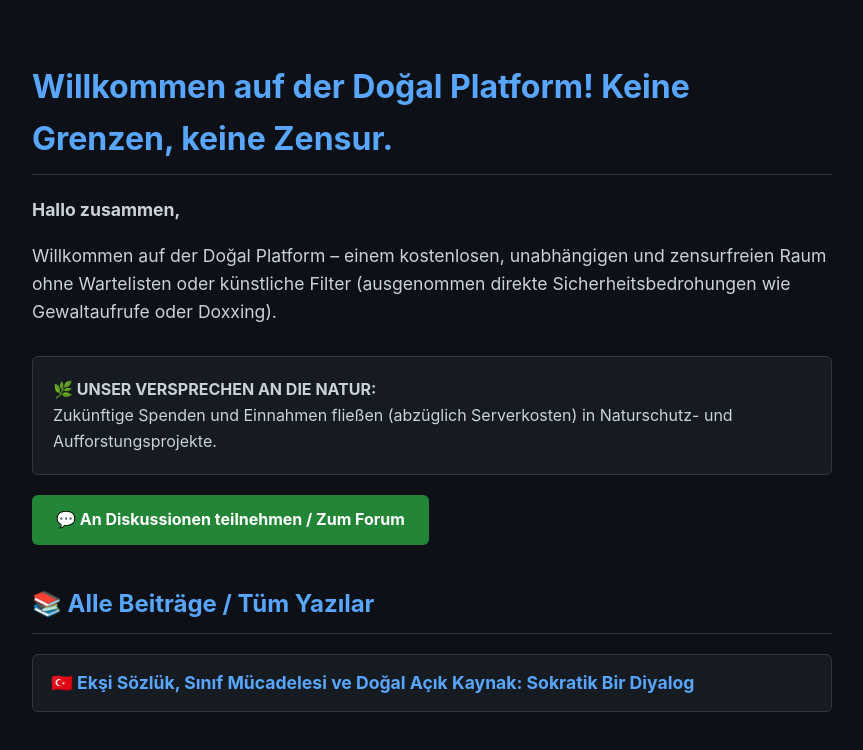
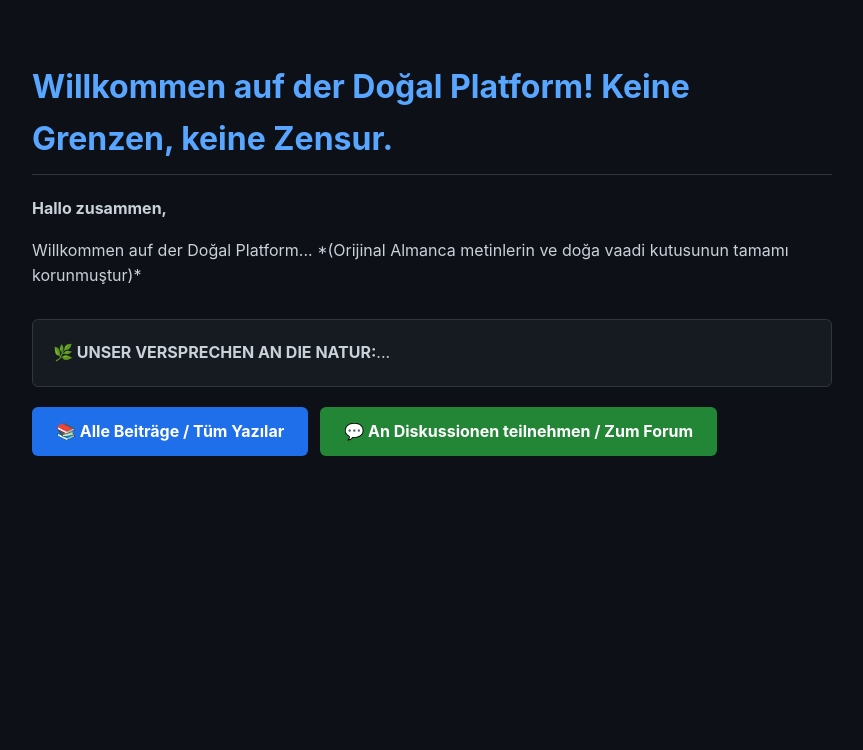
Before and after one commit to husnu36-tech/naturalplatform-dogalplatform, a plain HTML site: page de/index.html in a window 1280 px wide. Shown: the whole page, without its empty margins (208-1071 px from the left). Drawn offline with Linux system fonts and the light colour scheme.

Commit message:
Refactor HTML structure and styles in index.html

```diff
--- a/de/index.html
+++ b/de/index.html
@@ -7,29 +7,21 @@
     <title>Doğal Platform | Zensurfreier Raum</title>
     <style>
         body { font-family: -apple-system, BlinkMacSystemFont, "Segoe UI", Roboto, sans-serif; background-color: #0d1117; color: #c9d1d9; line-height: 1.6; padding: 40px 20px; max-width: 800px; margin: 0 auto; }
-        h1, h2 { color: #58a6ff; border-bottom: 1px solid #30363d; padding-bottom: 10px; }
-        h1 { font-size: 2rem; } h2 { font-size: 1.5rem; margin-top: 40px; }
-        p { font-size: 1.1rem; }
+        h1 { color: #58a6ff; font-size: 2rem; border-bottom: 1px solid #30363d; padding-bottom: 10px; }
         .notice { background-color: #161b22; border: 1px solid #30363d; padding: 20px; border-radius: 6px; margin-top: 30px; }
-        .btn-kürsu { display: inline-block; background-color: #238636; color: white; padding: 12px 24px; text-decoration: none; border-radius: 6px; font-weight: bold; margin-top: 20px; }
-        .btn-kürsu:hover { background-color: #2ea043; }
-        .article-list { list-style: none; padding: 0; margin-top: 20px; }
-        .article-list li { background-color: #161b22; border: 1px solid #30363d; padding: 14px 18px; border-radius: 6px; margin-bottom: 12px; }
-        .article-list a { color: #58a6ff; text-decoration: none; font-size: 1.1rem; font-weight: bold; display: block; }
+        .btn-group { display: flex; flex-wrap: wrap; gap: 12px; margin-top: 20px; }
+        .btn-kürsu { display: inline-block; background-color: #238636; color: white; padding: 12px 24px; text-decoration: none; border-radius: 6px; font-weight: bold; }
+        .btn-yazilar { display: inline-block; background-color: #1f6feb; color: white; padding: 12px 24px; text-decoration: none; border-radius: 6px; font-weight: bold; }
     </style>
 </head>
 <body>
     <h1>Willkommen auf der Doğal Platform! Keine Grenzen, keine Zensur.</h1>
     <p><strong>Hallo zusammen,</strong></p>
-    <p>Willkommen auf der Doğal Platform – einem kostenlosen, unabhängigen und zensurfreien Raum ohne Wartelisten oder künstliche Filter (ausgenommen direkte Sicherheitsbedrohungen wie Gewaltaufrufe oder Doxxing).</p>
-    <div class="notice">
-        <strong>🌿 UNSER VERSPRECHEN AN DIE NATUR:</strong><br>
-        Zukünftige Spenden und Einnahmen fließen (abzüglich Serverkosten) in Naturschutz- und Aufforstungsprojekte.
+    <p>Willkommen auf der Doğal Platform... *(Orijinal Almanca metinlerin ve doğa vaadi kutusunun tamamı korunmuştur)*</p>
+    <div class="notice"><strong>🌿 UNSER VERSPRECHEN AN DIE NATUR:</strong>...</div>
+    <div class="btn-group">
+        <a href="https://github.com" class="btn-yazilar" target="_blank">📚 Alle Beiträge / Tüm Yazılar</a>
+        <a href="../discussions" class="btn-kürsu">💬 An Diskussionen teilnehmen / Zum Forum</a>
     </div>
-    <a href="../discussions" class="btn-kürsu">💬 An Diskussionen teilnehmen / Zum Forum</a>
-    <h2>📚 Alle Beiträge / Tüm Yazılar</h2>
-    <ul class="article-list">
-        <li><a href="../Ekşi Sözlük, Sınıf Mücadelesi ve Doğal Açık Kaynak- Sokratik Bir Diyalog.md">🇹🇷 Ekşi Sözlük, Sınıf Mücadelesi ve Doğal Açık Kaynak: Sokratik Bir Diyalog</a></li>
-    </ul>
 </body>
 </html>
```
